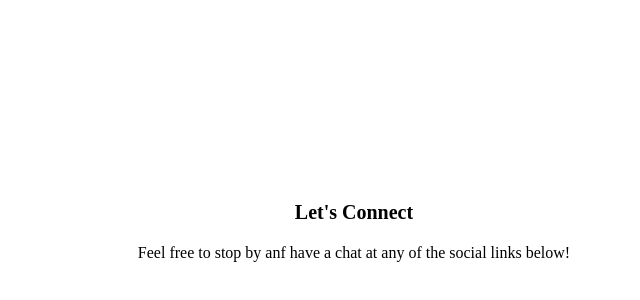
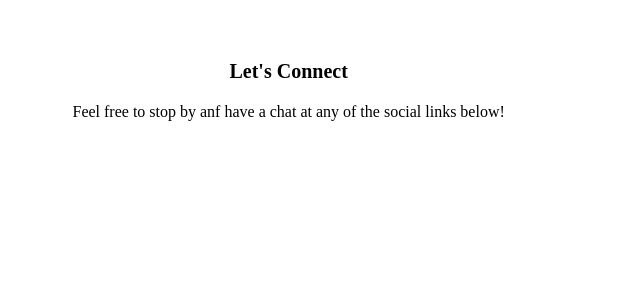
Before and after one commit to kmmatthews15/keishughhh.codes, a Gatsby site: page /contact in a window 1280 px wide. Shown: the part 208-508 px from the top of the page, without its empty margins (286-926 px from the left). Built offline with nearby package versions, Linux system fonts and the light colour scheme; Gatsby itself is replaced by a stand-in of ours.

Commit message:
changed layout of contact page

```diff
--- a/src/pages/contact.js
+++ b/src/pages/contact.js
@@ -18,51 +18,28 @@ const Socials = styled.div`
    float: left;
    height: 100%;
    @media only screen and (max-width: 1400px) {
-      margin-left: 350px;
-   }
-   @media only screen and (max-width: 1300px) {
-      margin-left: 290px;
-   }
-   @media only screen and (max-width: 1000px) {
-      margin-left: 340px;
+      margin-left: 16rem;
    }
    @media only screen and (max-width: 700px) {
-      margin-left: 220px;
+      margin-left: 9rem;
    }
 `
 
 const Wrapper = styled.section`
-   margin-top: 8rem;
-   margin-left: 70px;
+   margin-top: 15rem;
+   margin-left: 26rem;
    float: left;
    height: 100%;
    overflow: hidden;
    width: 45%;
    @media only screen and (max-width: 1400px) {
-      display: none;
+      margin-left: 5rem;
+      width: 77%;
     }
-`
-
-const Right = styled.section`
-   padding-top: 20rem;
-   margin-right: 150px;
-   text-align: center;
-   float: right;
-   margin-top: 6%;
-   width: 35%;
-   font-size: 18px;
-   border-left: 5px solid white;
-   padding-left: 70px;
-   margin-bottom: 0px;
-   @media only screen and (max-width: 1400px) {
-     width: 100%;
-     font-size: 14px;
-     margin-right: 0px;
-     border: none;
-     margin-bottom: 50px;
-     padding-top: 10vw;
-     margin-top: 20%;
-    }
+   @media only screen and (max-width: 600px) {
+      margin-left: 5rem;
+      width: 77%;
+   }
 `
 
 const Header = styled.p`
@@ -85,22 +62,19 @@ class ContactPage extends React.Component {
          <div>
          <Layout>
             <Container>
-               <Wrapper>
-                  <img src={reachOut} className="reach-out" alt="pic"></img>
-               </Wrapper>
-            </Container>
-            <Right>
+            <Wrapper>
                <Header>Let's Connect</Header>
                <Info>Feel free to stop by anf have a chat at any of the social
                   links below!
                </Info>
-            </Right>
             <Socials>
             <a href="https://www.linkedin.com/in/keisha-matthews-794a55189" target="_blank" rel="noopener noreferrer"><FontAwesomeIcon icon={faLinkedin} className="inner-about-contact" /></a>
             <a href="https://www.github.com/kmmatthews15" target="_blank" rel="noopener noreferrer"><FontAwesomeIcon icon={faGithub} className="inner-about-contact" /></a>
             <a href="https://www.instagram.com/keishughhh.codes" target="_blank" rel="noopener noreferrer"><FontAwesomeIcon icon={faInstagram} className="inner-about-contact" /></a>
             <a href="mailto:keishughhhcodes@gmail.com?subject=Keisha Inquiry"><FontAwesomeIcon icon={faEnvelopeSquare} className="inner-about-contact" /></a>
             </Socials>
+            </Wrapper>
+            </Container>
          </Layout>
       </div>
       )
```
